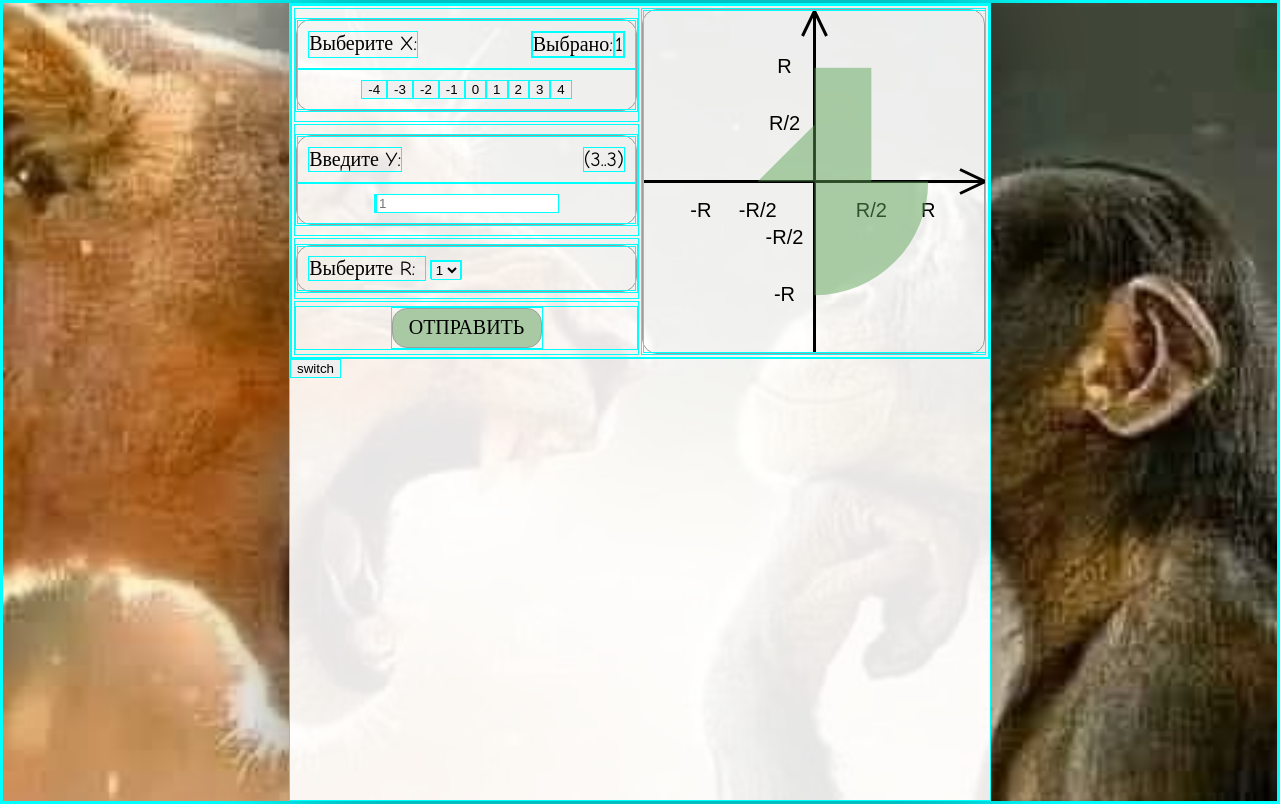
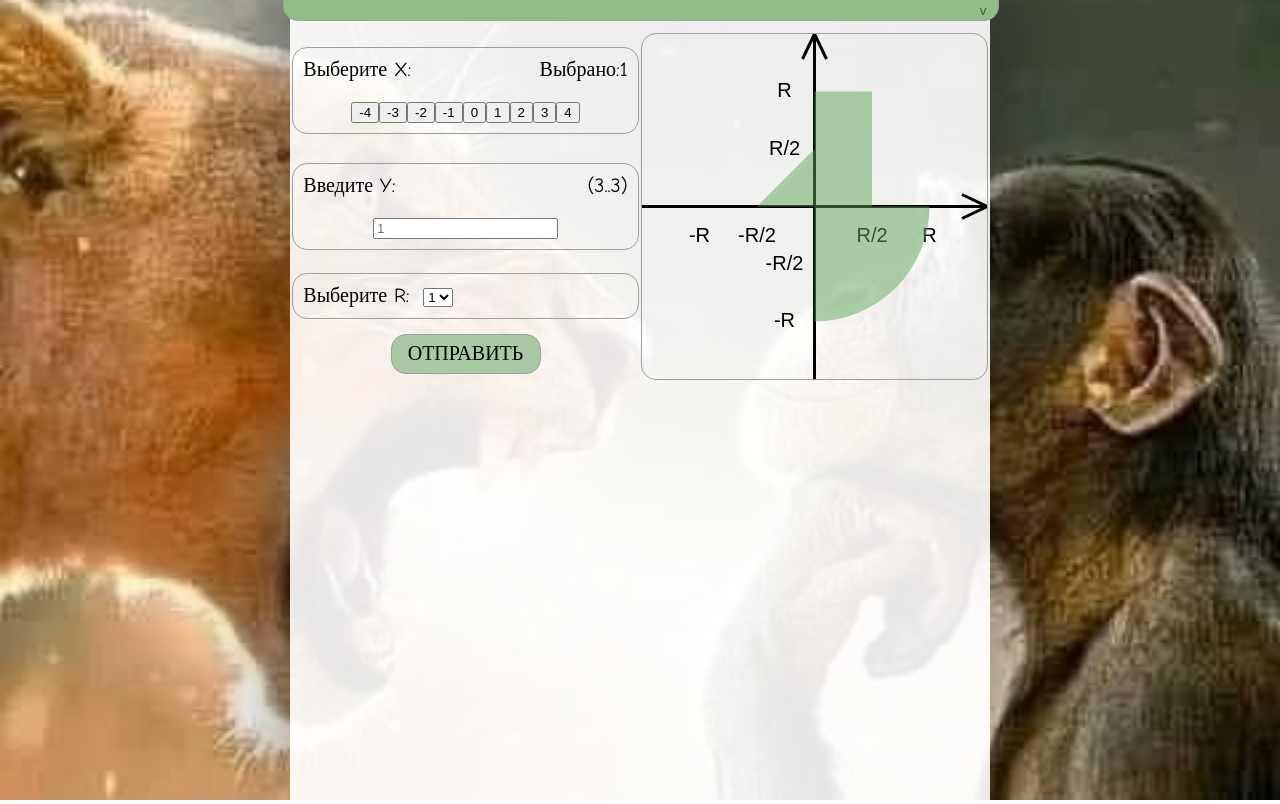
Before and after one commit to ldpst/web-lab-1-alpha, a website with bundled scripts: page static/index.html in a window 1280 px wide. Built offline with nearby package versions, Linux system fonts and the light colour scheme.

Commit message:
add movable header with info

```diff
--- a/static/css/index.css
+++ b/static/css/index.css
@@ -97,11 +97,57 @@ body {
     display: block;
 }
 
+#top-panel {
+    display: flex;
+    flex-direction: column;
+
+    width: 102%;
+    min-height: 20px;
+    height: 20px;
+    background-color: rgb(143, 191, 135);
+    border: #9e9d9d solid 1px;
+    border-top: none;
+    border-bottom-left-radius: 15px;
+    border-bottom-right-radius: 15px;
+    margin: 0 0 10px -1%;
+    overflow: hidden;
+    transition: min-height 0.3s ease;
+}
+
+#top-panel.open {
+    min-height: 80px;
+}
+
+#scroll-btn-div {
+    width: 100%;
+    margin-top: auto;
+    display: flex;
+}
+
+#scroll-top-panel-btn {
+    margin-left: auto;
+    height: 20px;
+    width: 20px;
+    padding: 0;
+    background: none;
+    border: none;
+    margin-right: 5px;
+    color: #346334;
+}
+
+#headers {
+    display: none;
+    width: 98%;
+    font-family: Serif, serif;
+    justify-content: space-between;
+    margin: 10px;
+
+}
 
 
-* {
-    border: aqua solid 1px;
-}
+/** {*/
+/*    border: aqua solid 1px;*/
+/*}*/
 
 /*table {*/
 /*    background-color: green;*/
--- a/static/index.html
+++ b/static/index.html
@@ -21,6 +21,24 @@
 <body>
 <div id="screen">
     <div id="mid-panel">
+        <div id="top-panel">
+            <div id="headers">
+                <div>
+                    <span style="font-size: 20px">Мельник Фёдор Александрович</span>
+                    <br>
+                    <span>ISU: 466690</span>
+                </div>
+                <div>
+                    <span>P3206</span>
+                    <br>
+                    <span>Вариант: 466690</span>
+                </div>
+            </div>
+            <div id="scroll-btn-div">
+                <button id="scroll-top-panel-btn">v</button>
+            </div>
+        </div>
+
         <div id="table-wrapper">
             <table id="graph-table">
                 <tr>
@@ -101,13 +119,13 @@
                 </tr>
             </table>
         </div>
-        <button id="switch-btn">switch</button>
     </div>
 </div>
 
 
 <!-- JS Scripts -->
 
+<script src="./js/logic.js"></script>
 <script type="module" src="./js/net/fetch.js"></script>
 
 
--- /dev/null
+++ b/static/js/logic.js
@@ -0,0 +1,16 @@
+document.addEventListener("DOMContentLoaded", () => {
+    const scrollTopPanelBtn = document.getElementById("scroll-top-panel-btn");
+    const headers = document.getElementById("headers");
+    const topPanel = document.getElementById('top-panel');
+    scrollTopPanelBtn.addEventListener("click", () => {
+        if (scrollTopPanelBtn.innerText === 'v') {
+            scrollTopPanelBtn.innerText = '^';
+            headers.style.display = "flex"  ;
+        } else {
+            scrollTopPanelBtn.innerText = 'v';
+            headers.style.display = "none";
+        }
+
+        topPanel.classList.toggle('open');
+    });
+});
```
